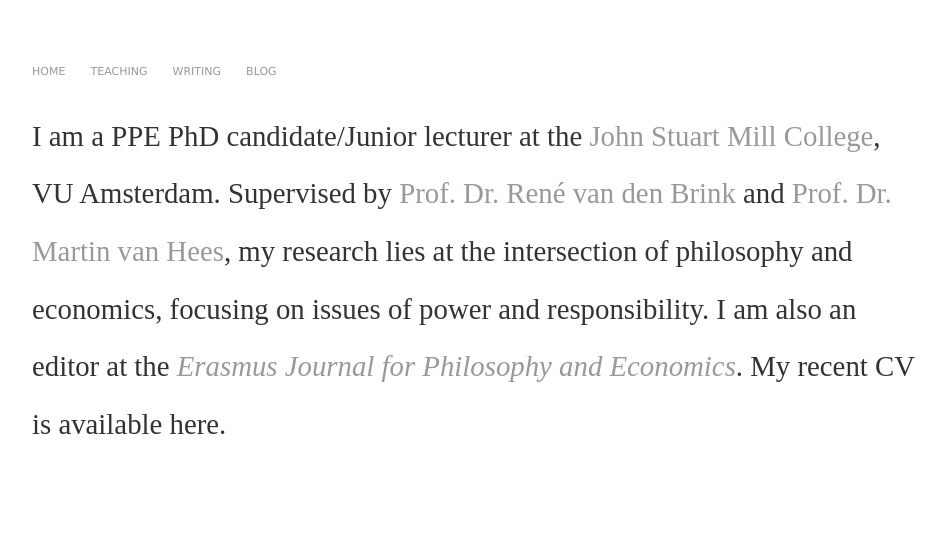
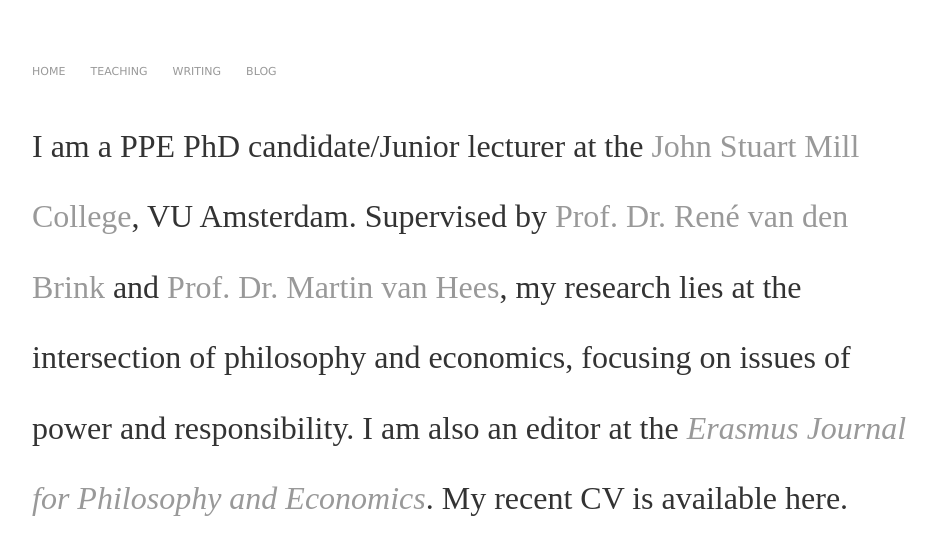
Before and after one commit to uzunovam/uzunovam, a Jekyll site: the page built from index.html, in a window 1280 px wide. Shown: the top 555 px of the page, without its empty margins (160-1106 px from the left). Built offline with Jekyll 4.4.1, drawn with Linux system fonts in a browser that asks for light colours.

Commit message:
Update main.css

```diff
--- a/css/main.css
+++ b/css/main.css
@@ -24,8 +24,8 @@
     font-family: Georgia, serif;
 }
 p {
-    font-size: 1.8em;
-    line-height: 2em;
+    font-size: 2em;
+    line-height: 2.2em;
     color: #333;
 }
 footer {
```
